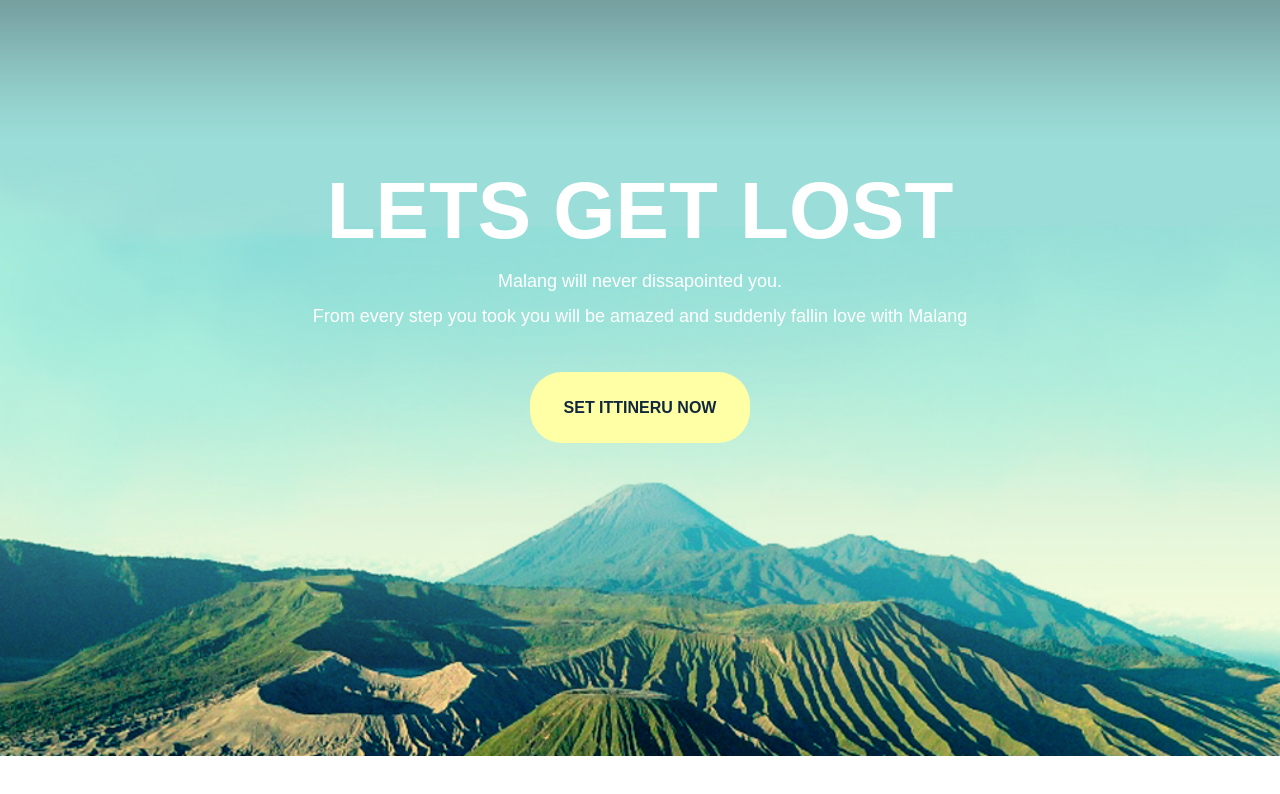
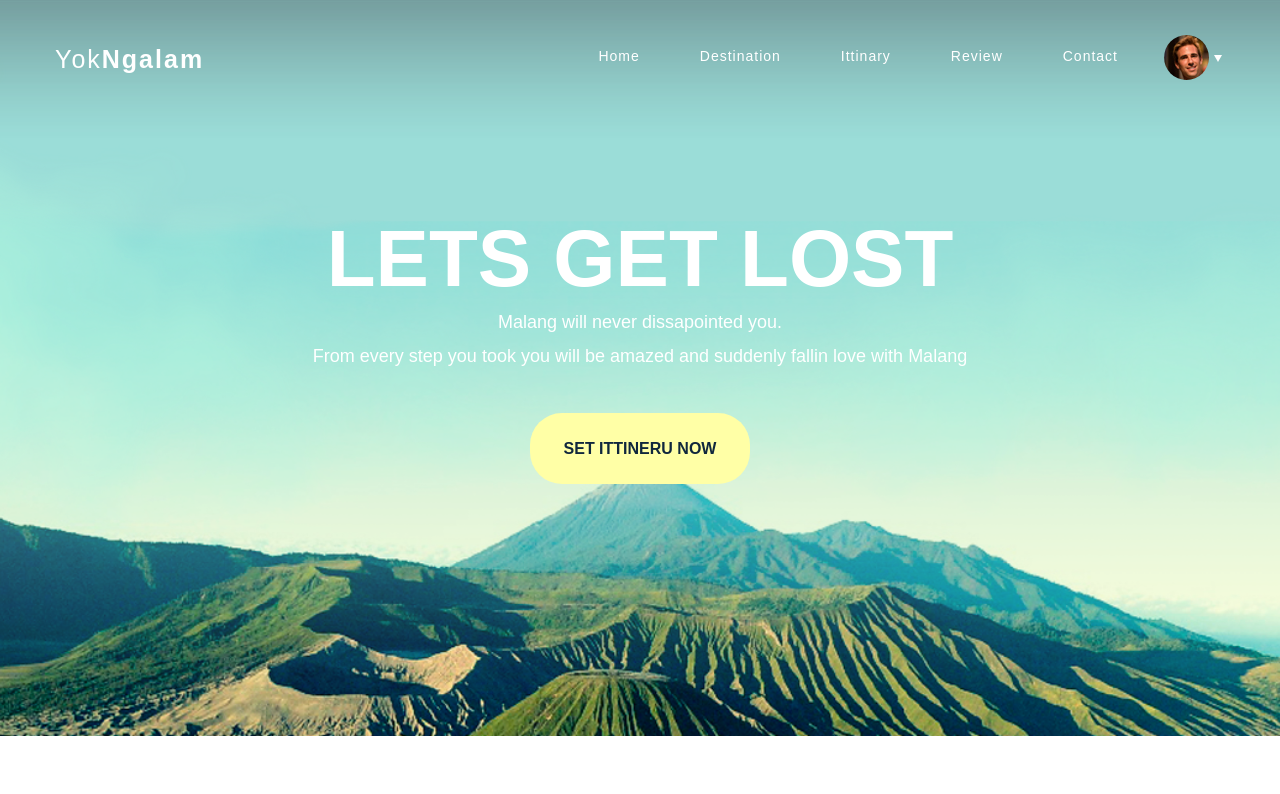
Before and after one commit to grigtatevik/lets_get_lost, a plain HTML site: page index.html in a window 1280 px wide. Drawn offline with Linux system fonts and the light colour scheme; a web font is replaced by a local one.

Commit message:
Хедер полностью

```diff
--- a/index.html
+++ b/index.html
@@ -4,15 +4,29 @@
     <title>lest</title>
     <meta charset="utf-8" />
     <link href="./style.css" rel="stylesheet" />
-    <link href="https://fonts.googleapis.com/css?family=Lato" rel="stylesheet" />
+    <link href="https://fonts.googleapis.com/css?family=Lato,Montserrat:400,700" rel="stylesheet" />
 </head>
 <body>
     <div class="header">
-        <div class="name-site">LETS GET LOST</div>
-        <div class="header-text">Malang will never dissapointed you.
-        <div class="header-text">From every step you took you will be amazed and suddenly fallin love with Malang</div>
+        <div class="content clearfix">
+            <div class="name-site">Yok<span class="name-site-word">Ngalam</span></div>
+            <div class="profile" style="background-image: url(./images/profile.jpg)"></div>
+            <div class="header-menu clearfix">
+                <ul>
+                    <li><a href="#">Home</a></li>
+                    <li><a href="#">Destination</a></li>
+                    <li><a href="#">Ittinary</a></li>
+                    <li><a href="#">Review</a></li>
+                    <li><a href="#">Contact</a></li>
+                </ul>
+            </div>
+            <div class="header-group">
+                <div class="tagline">LETS GET LOST</div>
+                <div class="header-grouptext">Malang will never dissapointed you.</div>
+                <div class="header-grouptext">From every step you took you will be amazed and suddenly fallin love with Malang</div>
+            </div>
+            <a href="#" class="header-button">SET ITTINERU NOW</a>
         </div>
-        <a href="" class="header-button">SET ITTINERU NOW</a>
     </div>
     <div class="proverka"></div>
 </body>
--- a/style.css
+++ b/style.css
@@ -8,6 +8,12 @@ html, body {
     height: 100%;
 }
 
+.content {
+    width: 1170px;
+    position: relative;
+    margin: 0 auto;
+}
+
 .header {
     height: 736px;
     background-color: #9bddd8;
@@ -15,18 +21,88 @@ html, body {
     background-repeat: no-repeat;
     background-position: bottom center;
     background-size: cover;
-    position: relative;
     text-align: center;
-    padding: 10px;
+}
+
+.header-group {
+    width: 660px;
+    height: 160px;
+    margin: 0 auto 30px;
+    padding-top: 248px;
 }
 
 .name-site {
-    padding: 50px 0 35px 0;
-    margin-top: 140px;
+    font-family: 'Montserrat', sans-serif;
+    font-size: 25px;
+    text-align: left;
+    color: white;
+    display: block;
+    float: left;
+    margin-top: 48px;
+    letter-spacing: 2px;
+}
+
+.name-site-word {
+    font-weight: bold;
+}
+
+.header-menu {
+    font-family: 'Lato Bold', sans-serif;
+    font-size: 14px;
+    float: right;
+    color:white;
+    margin-top: 31px;
+    letter-spacing: 1px;
+}
+
+.header ul {
+    list-style: none;
+}
+
+.header-menu li {
+    float: left;
+    padding: 0 30px 0 30px;
+}
+
+.header-menu li a {
+    list-style: none;
+    text-decoration: none;
+    color: white;
+}
+
+.header-menu a:hover {
+    border: 3px solid;
+    border-radius: 36px;
+    padding: 15px 20px;
+}
+
+.profile {
+    float: right;
+    background-size: auto;
+    width: 45px;
+    height: 45px;
+    border-radius: 50%;
+    position: relative;
+    margin: 35px 16px;
+}
+
+.profile:after {
+    content: "";
+    position: absolute;
+    top: 10px;
+    left: 50px;
+    float:right;
+    border: 4px solid transparent;
+    border-top: 7px solid white;
+    margin-top: 10px;
+}
+
+.tagline {
     font-family: 'Lato Bold', sans-serif;
     font-size: 80px;
     color: white;
     font-weight: bold;
+    margin-bottom: 41px;
 }
 
 .header:before {
@@ -40,11 +116,11 @@ html, body {
     top: 0;
 }
 
-.header-text {
+.header-grouptext {
     font-family: 'Lato Regular', sans-serif;
     font-size: 18px;
     color: white;
-    margin: 13px 0 70px 0;
+    margin-bottom: 12px;
 }
 
 .header-button {
@@ -54,9 +130,18 @@ html, body {
     font-family: 'Lato Bold', sans-serif;
     font-size: 16px;
     border-radius: 32px;
-    margin-top: 20px;
     color: #10273d;
     font-weight: bold;
+}
+
+.header-button:hover {
+     opacity: 0.7;
+}
+
+.clearfix::after {
+    content: "";
+    display: block;
+    clear: both;
 }
 
 
@@ -65,8 +150,8 @@ html, body {
     background-image: url("./images/proverka.jpg");
     width: 1400px;
     height: 5073px;
-    left: -99px;
-    top: -45px;
+    left: 200px;
+    top: -3px;
     opacity: 0.5;
     display: none;
 }
```
Also changed, not shown: images/profile.jpg (added), images/proverka.jpg.
